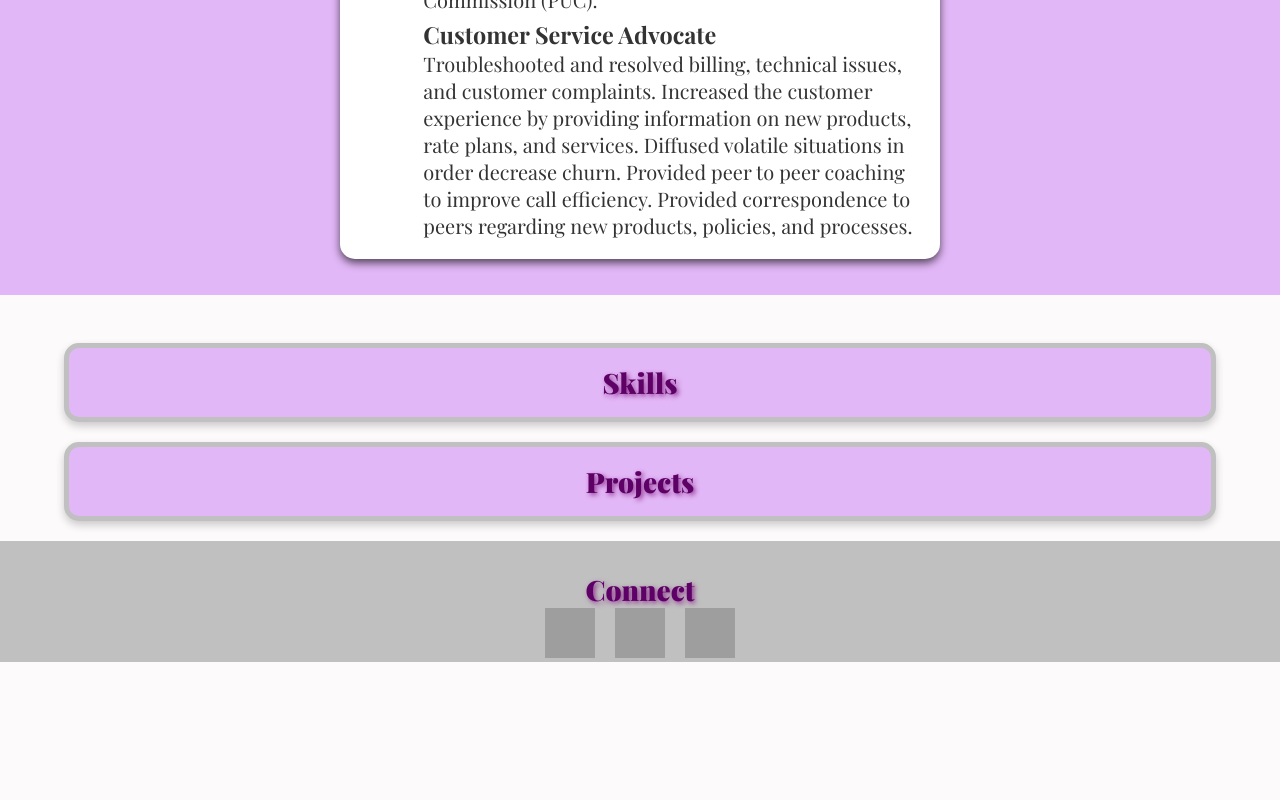
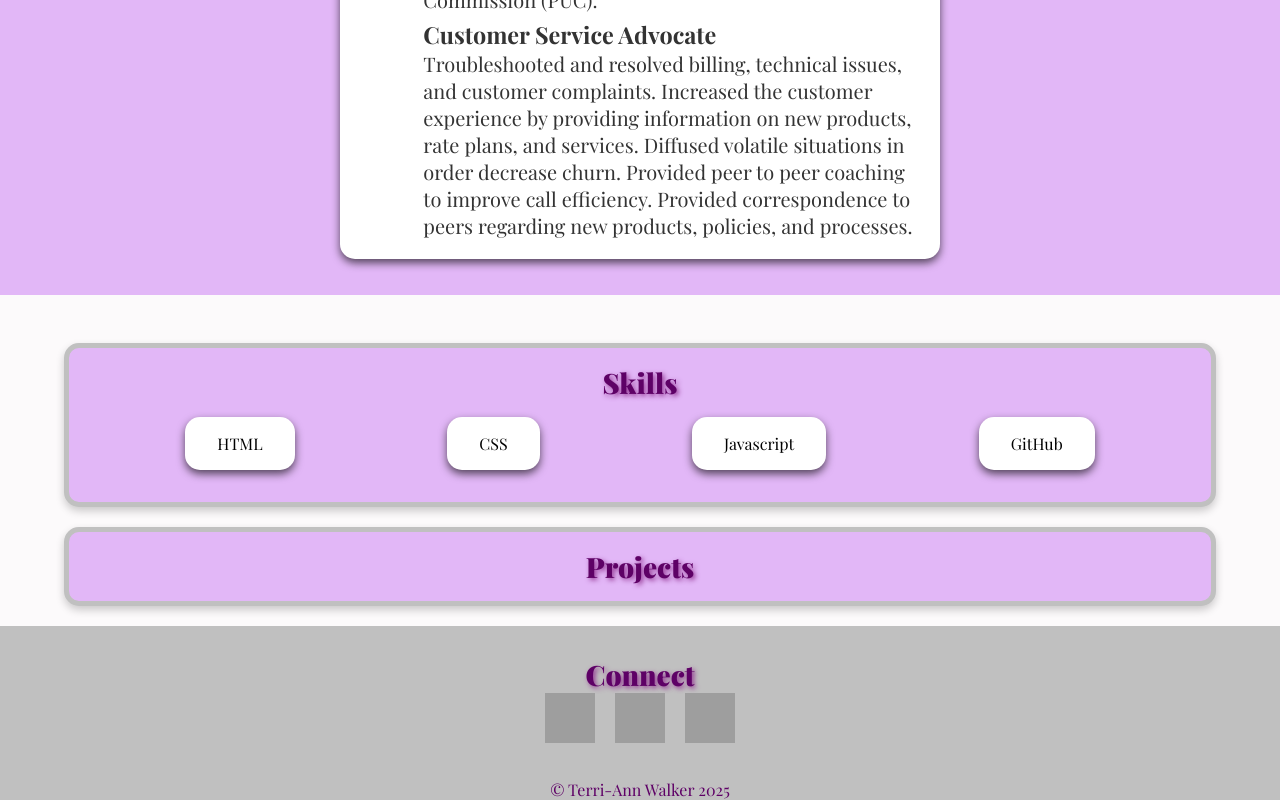
Before and after one commit to terriberri82/Terri-Ann-Walker-Kepler, a plain HTML site: page index.html in a window 1280 px wide. Shown: the part 2578-3378 px from the top of the page. Before the commit the page ends 3240 px from the top, so only its background shows below. Drawn offline with nearby package versions, Linux system fonts and the light colour scheme; grey boxes are pictures that could not be loaded; a web font is replaced by a local one.

Commit message:
js added, created footer, and skills

```diff
--- a/css/index.css
+++ b/css/index.css
@@ -125,14 +125,14 @@ main{
 /* ==== NAVIGATION===*/
 
 .menu-toggle {
-  display: none; /* Hide the checkbox */
+  display: none;
 }
 
 /* Hamburger icon */
 .hamburger {
   font-size: 30px;
   cursor: pointer;
-  display: none; /* Hide by default, show on small screens */
+  display: none;
 }
 .nav-items{
   list-style-type: none;
@@ -142,7 +142,7 @@ main{
 .background-nav{
   background: linear-gradient(135deg, #3B0A4B 0%, #5D1451 100%);
   color: #FFFFFF;
-  min-height: 40px; /* or however tall your header normally is */
+  min-height: 40px;
   display: flex;
   align-items: center;
   justify-content: space-between;
@@ -334,6 +334,25 @@ color: #ca8905;
   height: auto;
 }
 
+#skills ul>li{
+  list-style-type: none;
+  padding: 1em 2em;
+  margin: 0em;
+  display: flex;
+  gap: 10px;
+  border-radius: 15px;
+  box-shadow: 0 4px 8px rgba(0, 0, 0, 0.63);
+  background-color: white;
+
+}
+#skills ul{
+display: flex;
+justify-content: space-around;
+padding-top: 1em;
+padding-bottom: 1em;
+
+}
+
 /* ===PROJECTS=== */
 #projects{
   padding: 1em 2.5em;
--- a/index.html
+++ b/index.html
@@ -144,14 +144,17 @@
             </section>
             <section  id="skills" class="display-block default-border section-color">
                 <h2 class="text-purple-dark text-center shadow-purple ft-weight-900 text-xl">Skills</h2>
+                <ul>
+
+                </ul>
             </section>
             <section  id="projects" class="display-block default-border section-color">
                 <h2 class="text-purple-dark text-center shadow-purple ft-weight-900 text-xl">Projects</h2>
                 <ul></ul>
             </section>
         </main>
-        <footer class="footer-color">
-            <section id="connect" class="">
+        <footer class="footer-color footer-location">
+            <section id="connect" class="connect-footer">
                 <h2 class="text-purple-dark text-center shadow-purple ft-weight-900 text-xl">Connect</h2>
                 <ul class="text-center">
                     <li class=" ">
@@ -172,5 +175,6 @@
                 </ul>
             </section>
         </footer>
+        <script src="js/index.js"></script>
     </body>
 </html>
--- /dev/null
+++ b/js/index.js
@@ -0,0 +1,38 @@
+//===========FOOTER JAVASCRIPT==========
+
+const footer = document.querySelector("footer");
+
+const copyrightFooter = document.createElement("div");
+copyrightFooter.className = "copyright-footer";
+
+footer.appendChild(copyrightFooter);
+
+const today= new Date();
+const thisYear = today.getFullYear();
+const unicode = '\u00A9';
+
+
+const copyright = document.createElement("p");
+copyright.innerHTML= unicode + " "+ "Terri-Ann Walker" + " "+ thisYear;
+
+copyrightFooter.appendChild(copyright);
+
+
+copyright.style.textAlign = "center";
+copyright.style.marginTop ="2em"
+copyright.style.color="#5e0166"
+
+
+
+//==========SKILLS JAVASCRIPT============
+
+
+const skills = ["HTML", "CSS", "Javascript", "GitHub"];
+const skillsSection = document.getElementById("skills");
+const skillsList = skillsSection.querySelector("ul");
+
+for (let i=0; i<skills.length; i++){
+    const skill =document.createElement("li");
+    skill.innerText = skills[i];
+    skillsList.appendChild(skill);
+};
```
Also changed, not shown: connect.html (+1 -0 lines).
